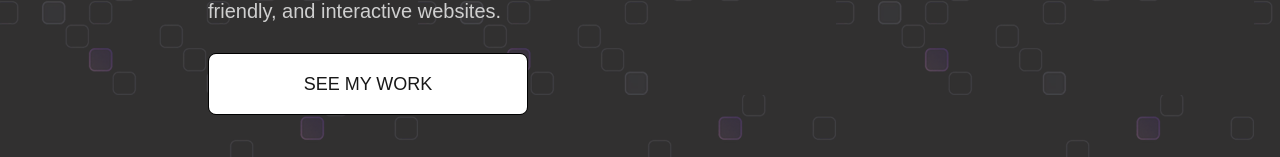
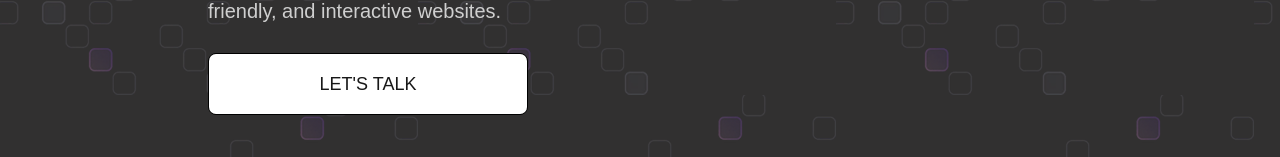
Before and after one commit to ravikiranprk/portfolio-nextjs, a Next.js app: page / in a window 1280 px wide. Shown: the part 559-716 px from the top of the page. Built offline with nearby package versions, Linux system fonts and the light colour scheme.

Commit message:
changed the button id

```diff
--- a/components/Button.tsx
+++ b/components/Button.tsx
@@ -10,7 +10,7 @@ type ButtonProps = {
 
 const Button = ({ text, className, id } : ButtonProps ) => {
   return (
-    <a className={`${className ?? ''} relative z-20 cursor-pointer`} href='#projects' >
+    <a className={`${className ?? ''} relative z-20 cursor-pointer`} href='#contact' >
       <div className="px-4 py-4 rounded-lg bg-[#181818] text-white flex justify-center items-center relative cursor-pointer overflow-hidden group border-black border-1">
         <div
           className='absolute -right-10 origin-center top-1/2 -translate-y-1/2 w-[120%] h-[120%] group-hover:size-10 group-hover:right-10 rounded-full bg-white text-[#181818] transition-all duration-500 '
--- a/components/Hero.tsx
+++ b/components/Hero.tsx
@@ -68,7 +68,7 @@ return (
             <Button
               className="md:w-80 md:h-16 w-60 h-12"
               id="button"
-              text="See my Work"
+              text="Let's talk"
             />
           </div>
         </header>
```
